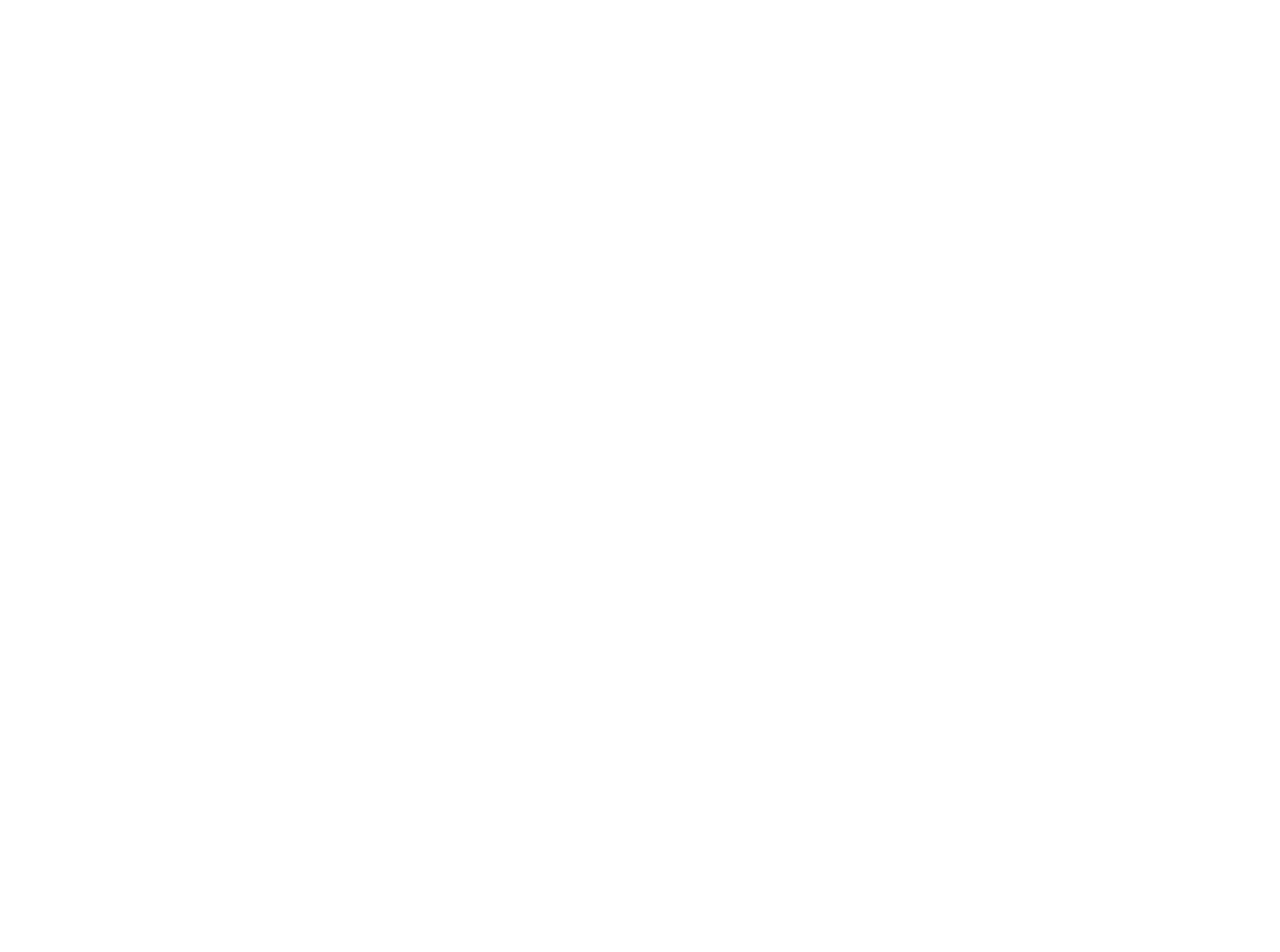
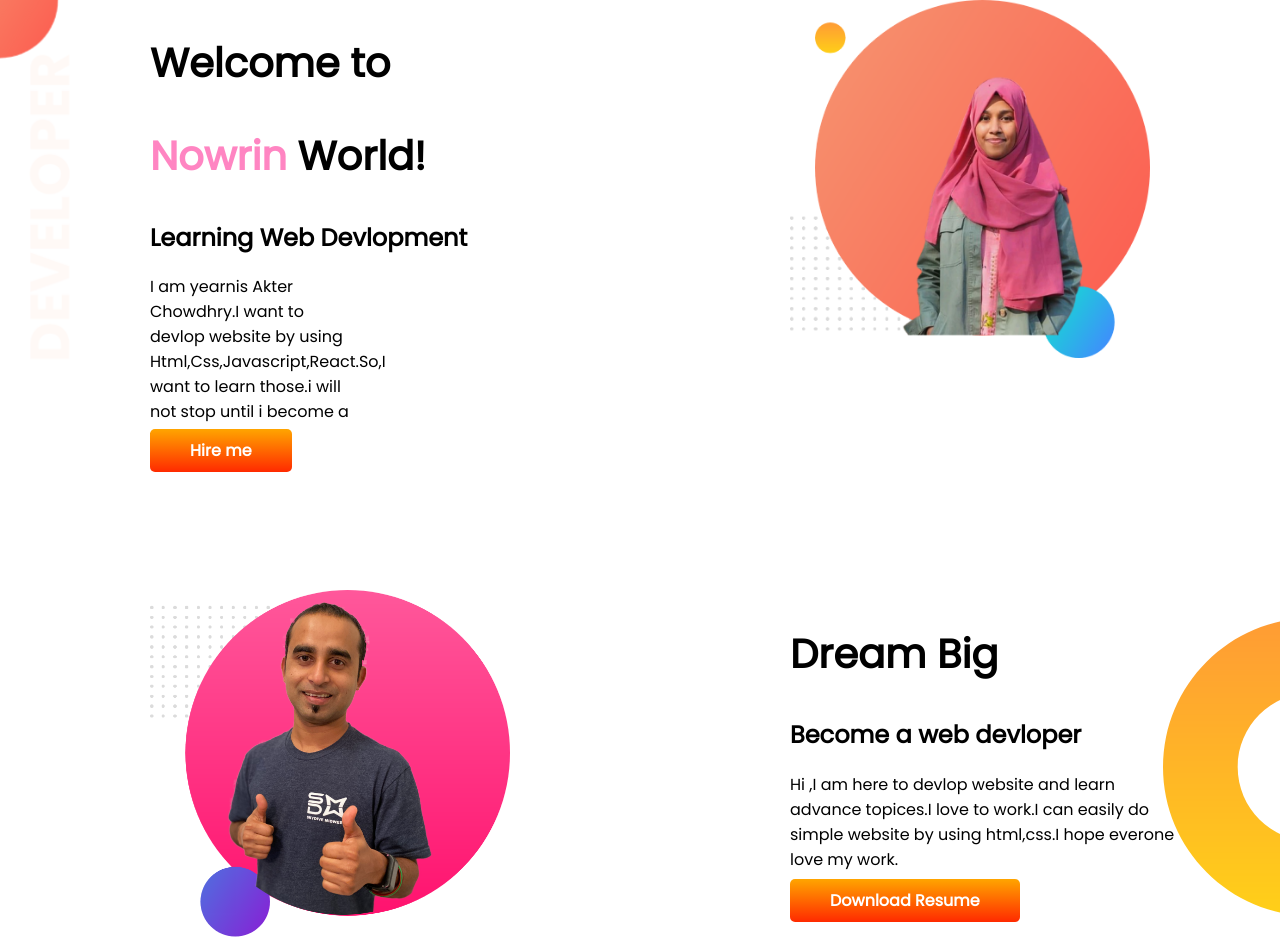
Before and after one commit to yearnis/Nowrin-portfolio, a plain HTML site: page index.html in a window 1280 px wide. Shown: the top 952 px of the page. Before the commit the page ends 800 px from the top, so only its background shows below. Drawn offline with Linux system fonts and the light colour scheme.

Commit message:
first commit

```diff
--- a/index.html
+++ b/index.html
@@ -1,13 +1,67 @@
 <!DOCTYPE html>
 <html lang="en">
+
 <head>
     <meta charset="UTF-8">
     <meta http-equiv="X-UA-Compatible" content="IE=edge">
     <meta name="viewport" content="width=device-width, initial-scale=1.0">
     <title>Nowrin Portfolio</title>
     <link rel="stylesheet" href="style.css">
+    <link rel="preconnect" href="https://fonts.googleapis.com">
+    <link rel="preconnect" href="https://fonts.gstatic.com" crossorigin>
+    <link href="https://fonts.googleapis.com/css2?family=Poppins&display=swap" rel="stylesheet">
+
 </head>
+
 <body>
+    <section class="top-banner fexible">
 
+        <div class="half">
+
+            <h1>Welcome to</h1>
+            <h1><span>Nowrin</span> World!</h1>
+            <h2>Learning Web Devlopment</h2>
+            <p class="a"> I am yearnis Akter Chowdhry.I want to devlop website by using Html,Css,Javascript,React.So,I
+                want to learn those.i will not stop until i become a web devloper</p>
+            <a class="bb" target="_blank" rel="noopener noreferrer"
+                href=https://www.linkedin.com/in/yearnis-akter-chowdhury-618307206>Hire me</a>
+        </div>
+        <div class="half">
+
+            <img src="images/my-bg.png">
+        </div>
+    </section>
+    <section class="dream-big fexible">
+        <div class="half">
+            <img src="images/jhankar2.png">
+        </div>
+        <div class="half">
+            <h1>Dream Big</h1>
+            <h2>Become a web devloper</h2>
+            <p> Hi ,I am here to devlop website and learn advance topices.I love to work.I can easily do simple website
+                by using html,css.I hope everone love my work.</p>
+            <a class="bb" target="_blank" rel="noopener noreferrer"
+                href=https://www.linkedin.com/in/yearnis-akter-chowdhury-618307206>Download Resume</a>
+        </div>
+    </section>
+    <section class="Experience">
+        <h1>Experiences</h1>
+        <div class="fexible">
+            <div class="half">
+                <h1>Training Php In Laravel</h1>
+                <h3 class="span">2021-2022| Php with Laravel learner</h3>
+                <p>I took training in Php with Laravel. I know everything needed to make a website function, efficient.
+                    I didn't stop with the web. I went beyond with most popular Php framework called Vue Laravel. I even
+                    know the deployment, server and security. I will give you 100% web solution.</p>
+            </div>
+            <div class="half">
+                <h1>Baby Web Developer</h1>
+                <h3 class="span">2022-present | web Devlopment learner</h3>
+                <p>IGP offer a Internship. I made myself as a remove web developer. I made website and showed it to
+                    them. They liked it. And uploaded the content. It was fun working at IGP.</p>
+            </div>
+        </div>
+    </section>
 </body>
+
 </html>
--- a/style.css
+++ b/style.css
@@ -0,0 +1,66 @@
+body {
+    font-family: 'Poppins', sans-serif;
+    margin: 0;
+}
+
+h1 {
+    font-size: 40px;
+}
+
+span {
+    color: rgba(255, 105, 180, 0.814);
+}
+
+.span {
+    color: rgba(255, 105, 180, 0.814);
+
+}
+
+.a {
+    height: 30%;
+    width: 50%;
+}
+
+
+
+.bb {
+    text-decoration: none;
+    background-image: linear-gradient(orange, rgb(255, 42, 0));
+    padding: 10px 40px;
+    border-radius: 5px;
+    color: white;
+    font-weight: 700;
+}
+
+.fexible {
+    display: flex;
+    margin-bottom: 100px;
+
+}
+
+.half {
+    width: 100%;
+    padding-right: 7%;
+    margin-left: 150px;
+}
+
+.half img {
+    width: 90%;
+}
+
+.top-banner {
+    background-image: url("images/top-banner.png");
+    background-repeat: no-repeat;
+}
+
+.dream-big {
+    background-image: url(images/dream-bg.png);
+    background-repeat: no-repeat;
+    background-position: right;
+}
+
+.Experience {
+    background-image: url(images/exp-bg.png);
+    background-repeat: no-repeat;
+    background-position: fixed;
+}
```
Also changed, not shown: images/dream-bg.png (added), images/exp-bg.png (added), images/jhankar.png (added), images/jhankar2.png (added), images/my-bg.png (added), images/my-bg2.png (added), images/top-banner.png (added), showOff/1643103196937-removebg-preview.png (added), showOff/1643103196937.jpg (added), 7 other files.
